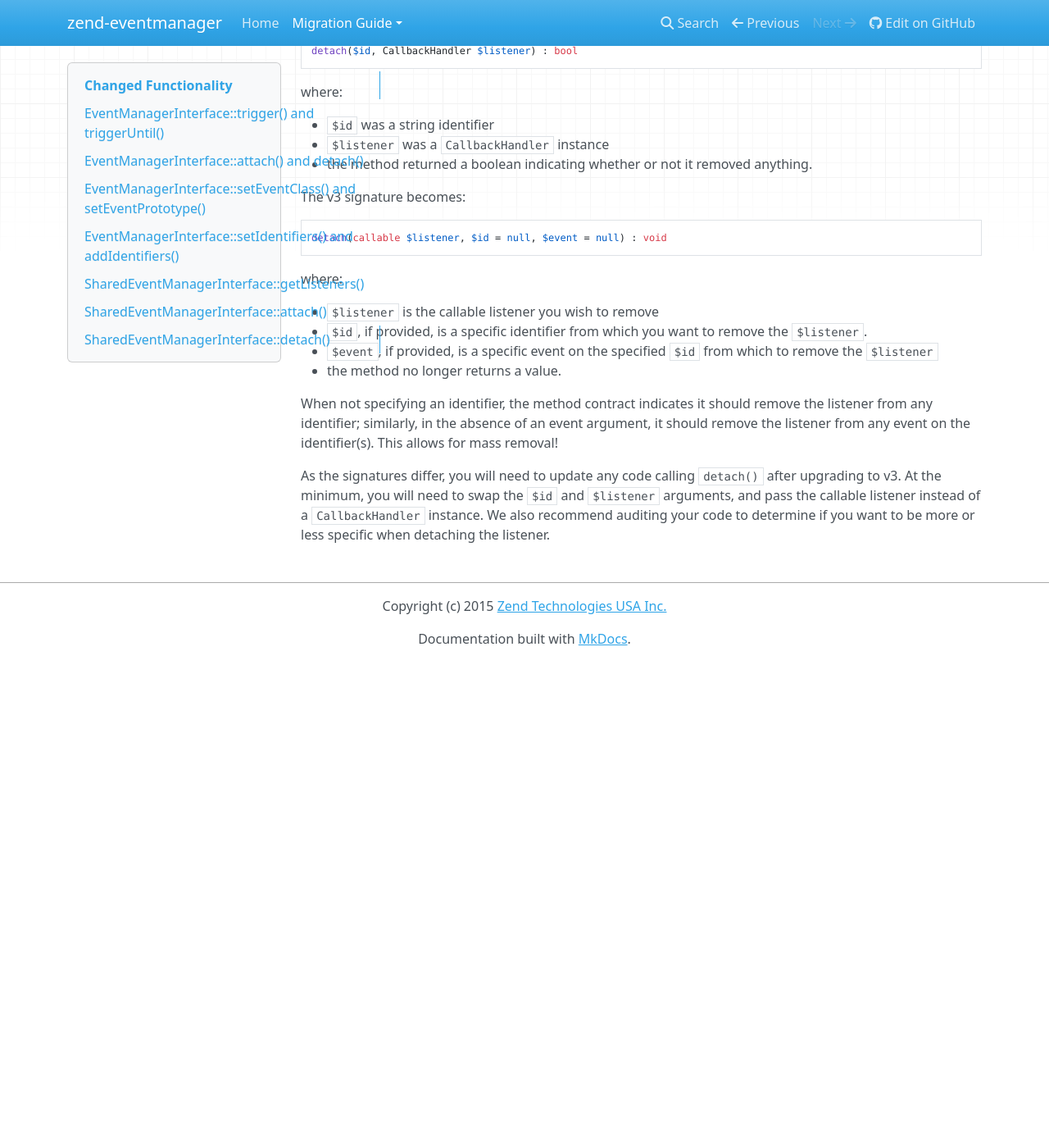
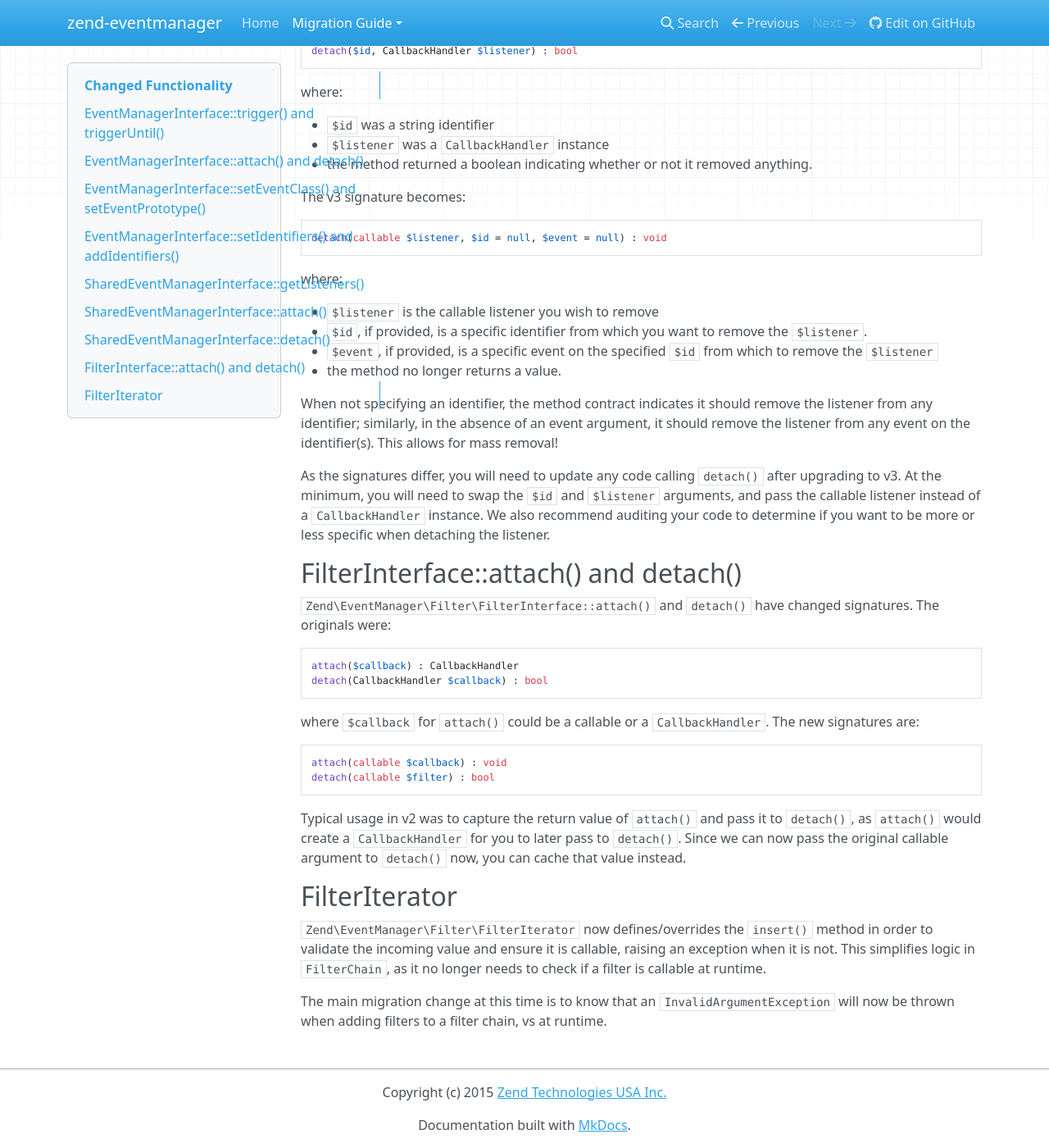
Before and after one commit to zendframework/zend-eventmanager, an MkDocs documentation site: the page built from doc/book/migration/changed.md, in a window 1280 px wide and 1400 px high, scrolled down 4630 px. Shown: the whole window at 82% size. Built offline with MkDocs 1.6.1, drawn with Linux system fonts in a browser that asks for light colours; nearby versions of some CDN libraries; old or Windows-style settings are respelled for this version of MkDocs; before the commit the page ends 5437 px from its top, so only the background shows below that.

Commit message:
Documented changes to FilterInterface and FilterIterator

````diff
--- a/doc/book/migration/changed.md
+++ b/doc/book/migration/changed.md
@@ -290,3 +290,37 @@ after upgrading to v3. At the minimum, you will need to swap the `$id` and
 `$listener` arguments, and pass the callable listener instead of a
 `CallbackHandler` instance. We also recommend auditing your code to determine if
 you want to be more or less specific when detaching the listener.
+
+## FilterInterface::attach() and detach()
+
+`Zend\EventManager\Filter\FilterInterface::attach()` and `detach()` have changed
+signatures. The originals were:
+
+```php
+attach($callback) : CallbackHandler
+detach(CallbackHandler $callback) : bool
+```
+
+where `$callback` for `attach()` could be a callable or a `CallbackHandler`. The
+new signatures are:
+
+```php
+attach(callable $callback) : void
+detach(callable $filter) : bool
+```
+
+Typical usage in v2 was to capture the return value of `attach()` and pass it to
+`detach()`, as `attach()` would create a `CallbackHandler` for you to later pass
+to `detach()`. Since we can now pass the original callable argument to
+`detach()` now, you can cache that value instead.
+
+## FilterIterator
+
+`Zend\EventManager\Filter\FilterIterator` now defines/overrides the `insert()`
+method in order to validate the incoming value and ensure it is callable,
+raising an exception when it is not. This simplifies logic in `FilterChain`, as
+it no longer needs to check if a filter is callable at runtime.
+
+The main migration change at this time is to know that an
+`InvalidArgumentException` will now be thrown when adding filters to a filter
+chain, vs at runtime.
````
